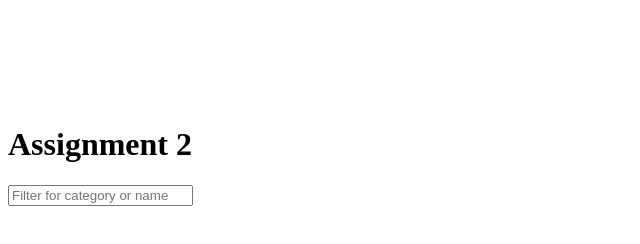
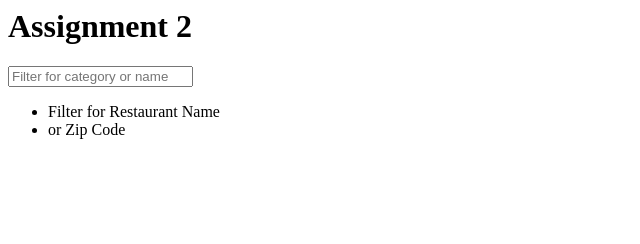
Before and after one commit to Francisco-Contreras10/INST377-A2, a website: page public/index.html in a window 1280 px wide. Shown: the whole page, without its empty margins (0-640 px from the left). Drawn offline with nearby package versions, Linux system fonts and the light colour scheme.

Commit message:
Update index.html

```diff
--- a/public/index.html
+++ b/public/index.html
@@ -9,19 +9,17 @@
     <title>assignment 2</title>
 </head>
 <body>
-    <div class = "container">
-        <div class="row">
-            <div class="one-half column" style="margin-top: 10%; bottom: 10%;">
+    <form class="search-form">
                 <h1>Assignment 2</h1>
                 <input type="text" class="textentry" placeholder="Filter for category or name">
                 <div id="navContainer">
                     <ul class="suggestions">
+                        <li>Filter for Restaurant Name</li>
+                        <li>or Zip Code</li>
 
                     </ul>
                 </div>
-            </div>
-        </div>
-    </div>
+    </form>
     <script src="script.js"></script>
 </body>
 </html>
```
